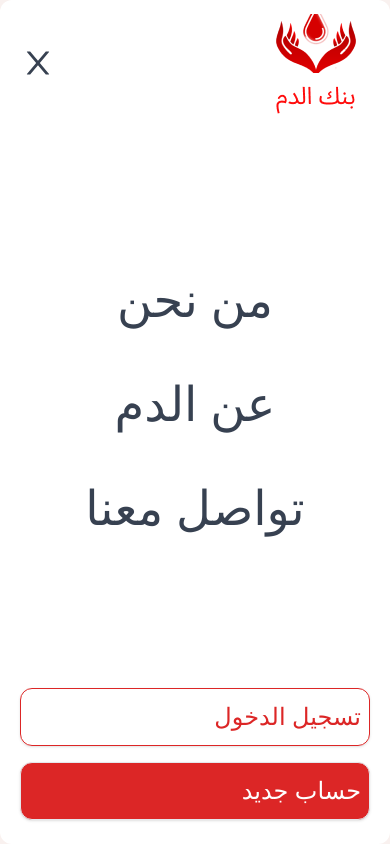
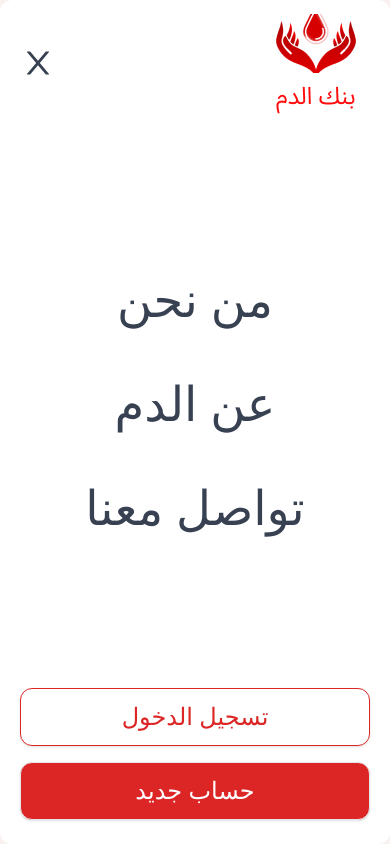
Before and after one commit to 1FaresKhalil/bloodBank, a React (Create React App) app in the folder Frontend/: page / in a window 390 px wide. Both pictures are taken after a click on the element 38 px from the left and 62 px from the top of the page. Shown: the top 844 px of the page. Built offline with nearby package versions, Linux system fonts and the light colour scheme.

Commit message:
Navbar fix

```diff
--- a/Frontend/src/App.js
+++ b/Frontend/src/App.js
@@ -7,7 +7,7 @@ const App = () => {
     <BrowserRouter>
       <Routes>
         <Route index path="/" element={<LandingPage />} />
-        <Route index path="sign-up" element={<SignUp />} />
+        <Route path="sign-up" element={<SignUp />} />
       </Routes>
     </BrowserRouter>
   );
--- a/Frontend/src/Components/UI/Footer.js
+++ b/Frontend/src/Components/UI/Footer.js
@@ -15,9 +15,9 @@ const Footer = () => {
       </p>
       <ul className="flex justify-between gap-1">
         <li>
-          <Link to={"/"}>
+          <a href="/">
             <img src={facebookIcon} alt="facebook-logo" />
-          </Link>
+          </a>
         </li>
         <li className="">
           <a href="/">
--- a/Frontend/src/Components/UI/LandingNavbar.js
+++ b/Frontend/src/Components/UI/LandingNavbar.js
@@ -82,7 +82,7 @@ const LandingNavbar = (props) => {
       <div
         className={`${
           !showMenu ? "hidden" : "w-full md:w-auto"
-        }  flex flex-col md:flex-row md:flex  gap-4`}
+        }  flex flex-col md:flex-row md:flex  text-center gap-4`}
       >
         <Link
           to={"sign-in"}
```
